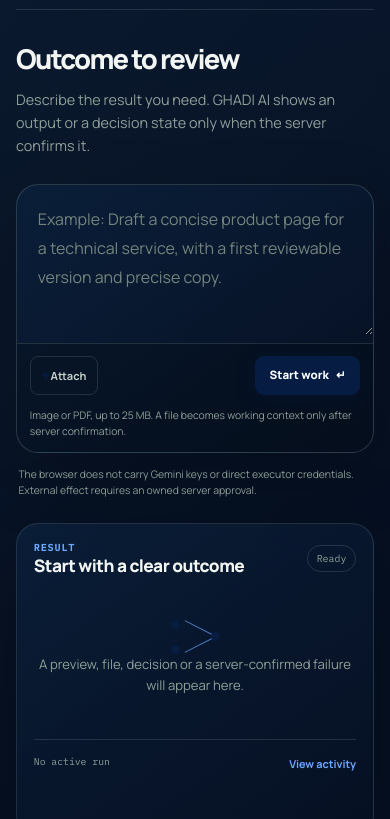
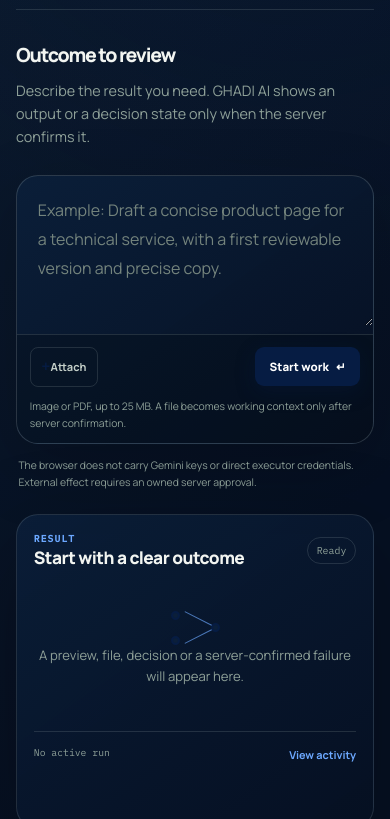
Before and after one commit to gelitesystem/GHADI-ELITE-GLOBAL-FOR-SMART-PLATFORMS-LLC-, a plain HTML site: page public/dashboard.html in a window 390 px wide. Shown: the part 122-941 px from the top of the page. Drawn offline with Linux system fonts and the light colour scheme; no server answers.

Commit message:
تحديث شامل بعد النشر التلقائي

```diff
--- a/public/assets/dashboard.css
+++ b/public/assets/dashboard.css
@@ -333,7 +333,7 @@ img { max-width: 100%; }
 .intent-stage h1 {
   max-width: 680px;
   margin: .68rem 0 0;
-  font: 800 clamp(1.5rem, 3.5vw, 2.6rem)/1.12 var(--sans); /* تم تقليل الحجم */
+  font: 800 clamp(1.1rem, 2.5vw, 1.8rem)/1.12 var(--sans); /* تم تقليل الحجم */
   letter-spacing: -.062em;
 }
 .stage-intro {
@@ -978,7 +978,7 @@ img { max-width: 100%; }
   .rail-top strong { font-size: .74rem; }
   .rail-top span { font-size: .55rem; }
   .intent-stage h1 {
-    font-size: clamp(1.5rem, 7vw, 2.2rem);
+    font-size: clamp(1.1rem, 5vw, 1.6rem);
   }
   .composer-footer { flex-wrap: wrap; }
   .composer-hint { order: 3; flex-basis: 100%; }
```
Also changed, not shown: public/image/g_elite_g-logo_final.png.
